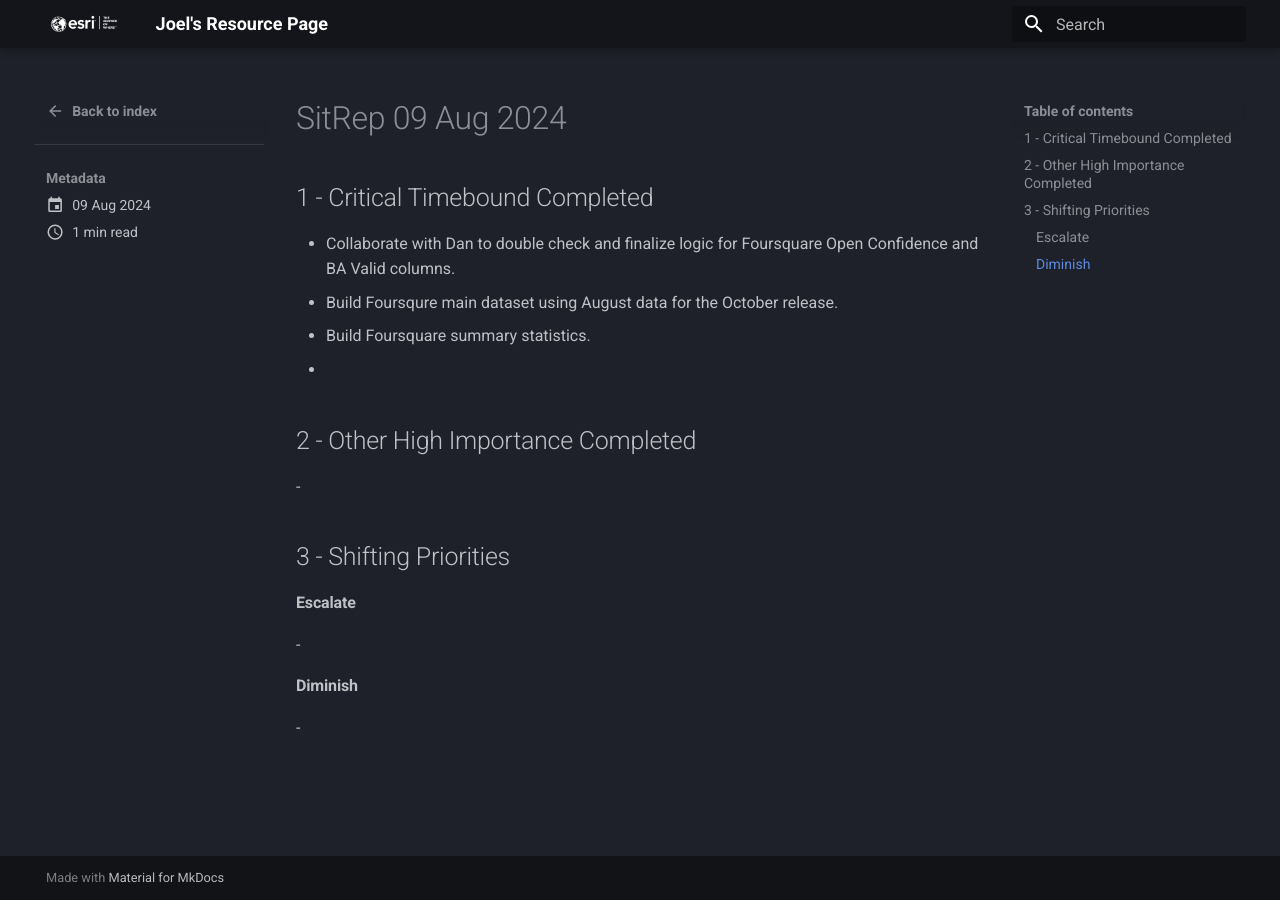
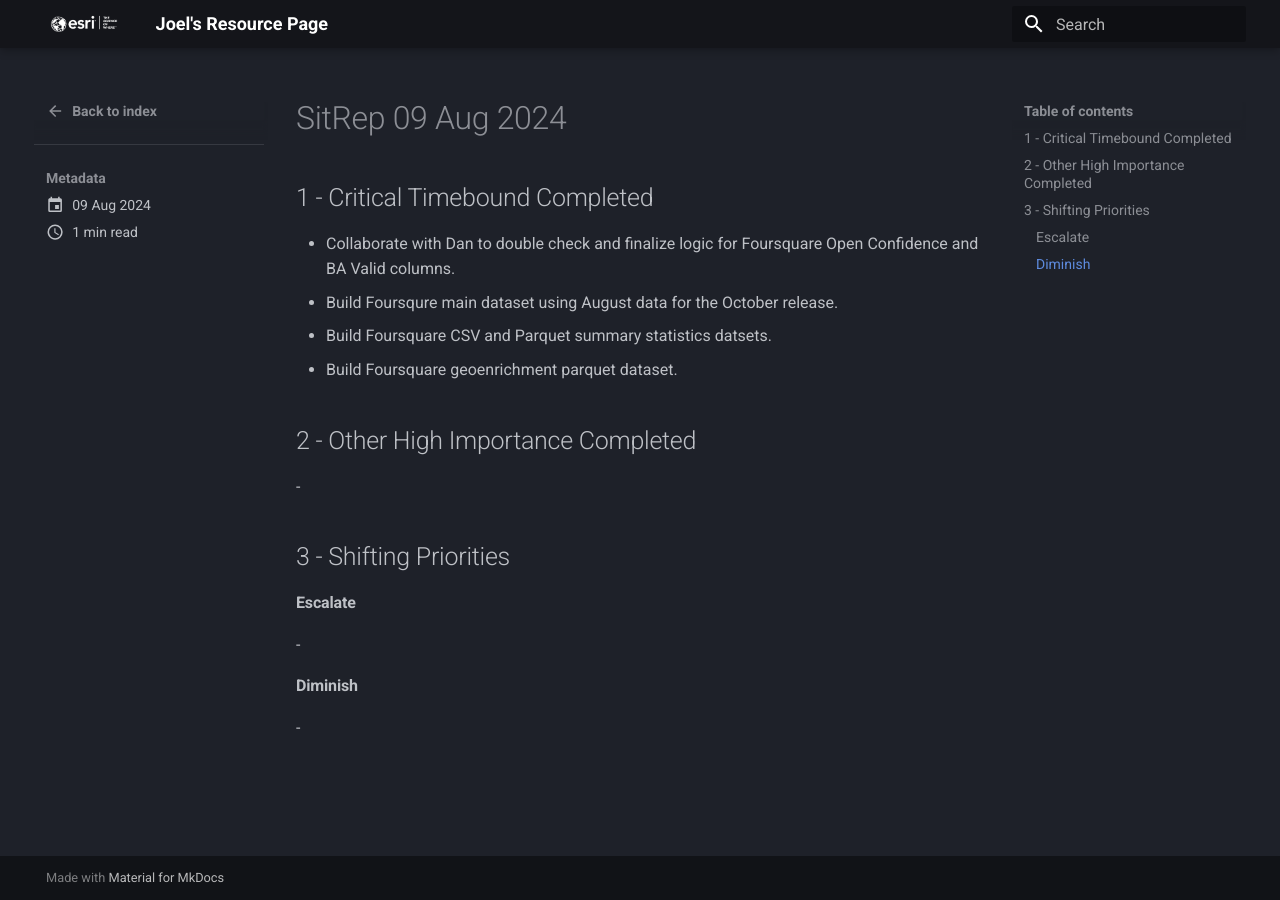
Before and after one commit to knu2xs/esri-resource-page, an MkDocs documentation site: the page built from docs/sitreps/posts/sitrep_20240809.md, in a window 1280 px wide. Built offline with MkDocs 1.6.1 and Material for MkDocs 9.7.7, drawn with Linux system fonts in a browser that asks for light colours.

Commit message:
update sitreps

```diff
--- a/docs/sitreps/posts/sitrep_20240809.md
+++ b/docs/sitreps/posts/sitrep_20240809.md
@@ -8,8 +8,8 @@
 
 - Collaborate with Dan to double check and finalize logic for Foursquare Open Confidence and BA Valid columns.
 - Build Foursqure main dataset using August data for the October release.
-- Build Foursquare summary statistics.
--
+- Build Foursquare CSV and Parquet summary statistics datsets.
+- Build Foursquare geoenrichment parquet dataset.
 
 ## 2 - Other High Importance Completed
 
```
